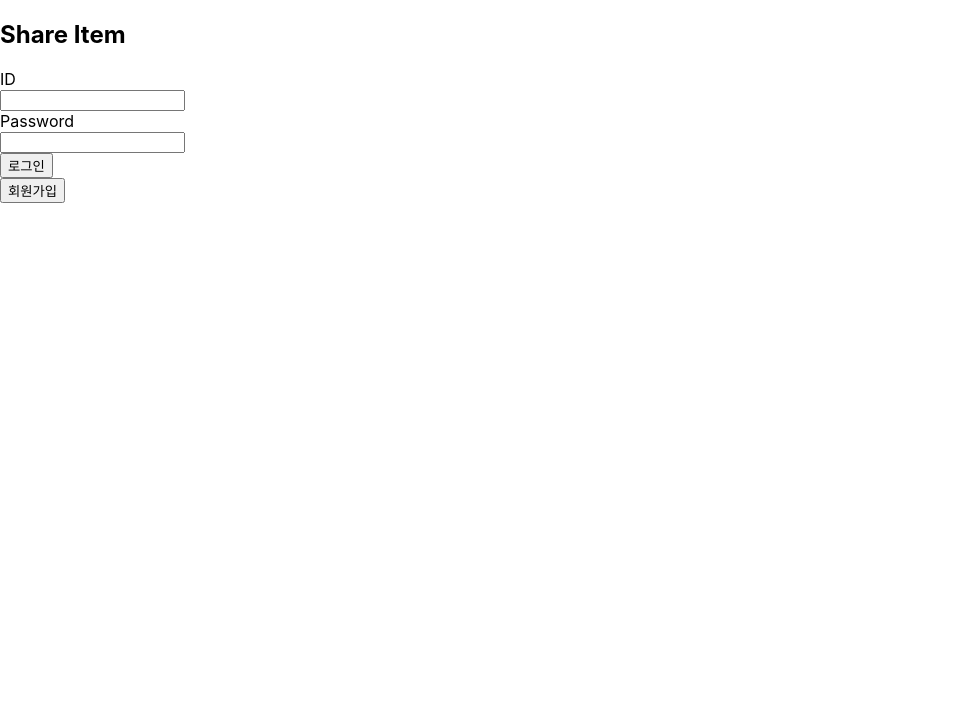
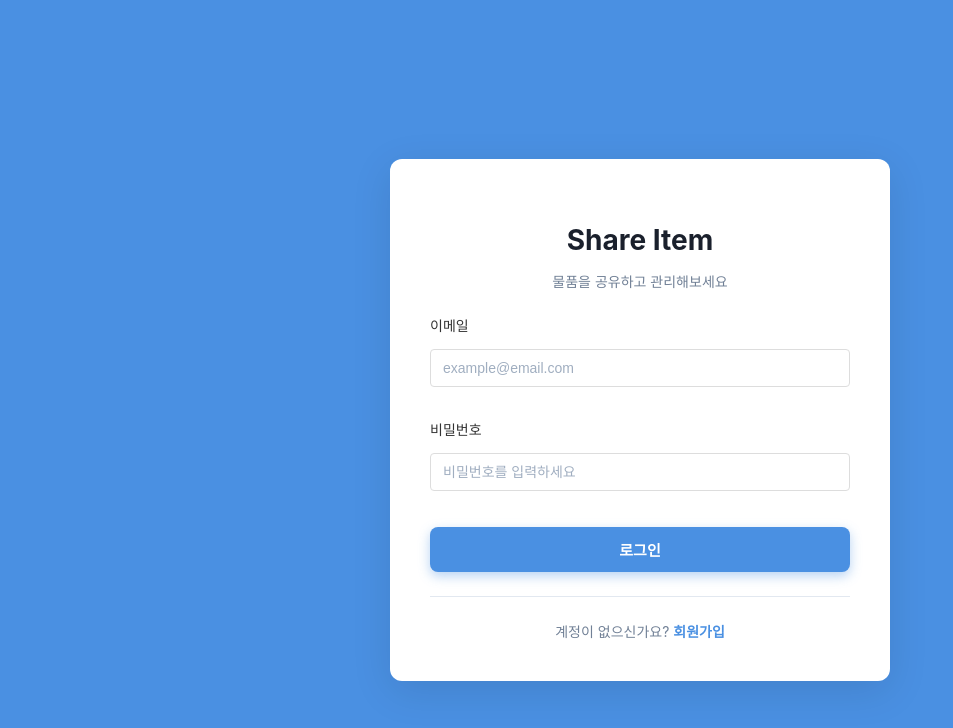
Before and after one commit to kim-jong-seong/shareitem, a React (Create React App) app: page / in a window 1280 px wide. Shown: the top 728 px of the page, without its empty margins (0-953 px from the left). Built offline with nearby package versions, Linux system fonts and the light colour scheme.

Commit message:
Login, Signup css적용

```diff
--- a/src/components/Login.js
+++ b/src/components/Login.js
@@ -1,40 +1,33 @@
 import { useState } from 'react';
 import { API_URL } from '../config';
+import '../styles/Login.css';
 
-function Login(props)
-{
-
-    const [formData, setFormData] = useState
-    ({
+function Login(props) {
+    const [formData, setFormData] = useState({
         email: '',
         password: ''
     });
 
     const [message, setMessage] = useState('');
+    const [messageType, setMessageType] = useState(''); // 'success' or 'error'
     const [loading, setLoading] = useState(false);
 
-    const handleChange = (e) =>
-    {
-        setFormData
-        ({
+    const handleChange = (e) => {
+        setFormData({
             ...formData,
             [e.target.name]: e.target.value
         });
     };
 
-    const handleSubmit = async(e) =>
-    {
+    const handleSubmit = async(e) => {
         e.preventDefault();
         setLoading(true);
         setMessage('');
 
-        try
-        {
-            const response = await fetch(`${API_URL}/api/login`,
-            {
+        try {
+            const response = await fetch(`${API_URL}/api/login`, {
                 method: 'POST',
-                headers:
-                {
+                headers: {
                     'Content-Type': 'application/json'
                 },
                 body: JSON.stringify(formData)
@@ -42,53 +35,81 @@ function Login(props)
 
             const data = await response.json();
 
-            if( response.ok )
-            {
+            if(response.ok) {
                 setMessage("로그인 성공!");
+                setMessageType('success');
                 localStorage.setItem('token', data.token);
-                props.onLoginSuccess(data.user);
+                setTimeout(() => {
+                    props.onLoginSuccess(data.user);
+                }, 500);
+            } else {
+                setMessage(data.error || '로그인 실패');
+                setMessageType('error');
             }
-            else
-            {
-                setMessage(data.error || '로그인 실패');
-            }
-        }
-        catch( error )
-        {
+        } catch(error) {
             setMessage('서버 연결 실패');
-        }
-        finally
-        {
+            setMessageType('error');
+        } finally {
             setLoading(false);
         }
     };
 
     return (
-        <div>
-            <h2>Share Item</h2>
-            <form onSubmit={handleSubmit}>
-                <div>
-                    <label>ID</label>
-                    <br/>
-                    <input type="text" name="email" value={formData.email} onChange={handleChange} required/>
+        <div className="auth-container">
+            <div className="auth-card">
+                <div className="auth-header">
+                    <h2>Share Item</h2>
+                    <p>물품을 공유하고 관리해보세요</p>
                 </div>
-                <div>
-                    <label>Password</label>
-                    <br/>
-                    <input type="password" name="password" value={formData.password} onChange={handleChange} required/>
+
+                <form className="auth-form" onSubmit={handleSubmit}>
+                    <div className="form-group">
+                        <label>이메일</label>
+                        <input
+                            type="email"
+                            name="email"
+                            value={formData.email}
+                            onChange={handleChange}
+                            placeholder="example@email.com"
+                            required
+                        />
+                    </div>
+
+                    <div className="form-group">
+                        <label>비밀번호</label>
+                        <input
+                            type="password"
+                            name="password"
+                            value={formData.password}
+                            onChange={handleChange}
+                            placeholder="비밀번호를 입력하세요"
+                            required
+                        />
+                    </div>
+
+                    {message && (
+                        <div className={`message-box ${messageType}`}>
+                            {message}
+                        </div>
+                    )}
+
+                    <div className="auth-buttons">
+                        <button
+                            type="submit"
+                            className={`btn btn-primary ${loading ? 'loading' : ''}`}
+                            disabled={loading}
+                        >
+                            {loading ? '로그인 중...' : '로그인'}
+                        </button>
+                    </div>
+                </form>
+
+                <div className="auth-footer">
+                    계정이 없으신가요? <a href="#signup" onClick={(e) => { e.preventDefault(); props.onSwitchToSignup(); }}>회원가입</a>
                 </div>
-                {message && <p>{message}</p>}
-                <div>
-                    <button type="submit" disabled={loading}>
-                        {loading ? "로그인 중..." : "로그인"}
-                    </button>
-                </div>
-                <div>
-                    <button type="button" disabled={loading} onClick={props.onSwitchToSignup}>회원가입</button>
-                </div>
-            </form>
+            </div>
         </div>
-    )
+    );
 }
 
 export default Login;
--- a/src/components/Signup.js
+++ b/src/components/Signup.js
@@ -1,40 +1,34 @@
 import { useState } from 'react';
 import { API_URL } from '../config';
+import '../styles/Login.css'; // Login과 같은 스타일 사용
 
-function Signup(props)
-{
-    const [formData, setFormData] = useState
-    ({
+function Signup(props) {
+    const [formData, setFormData] = useState({
         email: '',
         password: '',
         name: ''
     });
 
     const [message, setMessage] = useState('');
+    const [messageType, setMessageType] = useState(''); // 'success' or 'error'
     const [loading, setLoading] = useState(false);
 
-    const handleChange = (e) =>
-    {
-        setFormData
-        ({
+    const handleChange = (e) => {
+        setFormData({
             ...formData,
             [e.target.name]: e.target.value
         });
     };
 
-    const handleSubmit = async(e) =>
-    {
+    const handleSubmit = async(e) => {
         e.preventDefault();
         setLoading(true);
         setMessage('');
 
-        try
-        {
-            const response = await fetch(`${API_URL}/api/signup`,
-            {
+        try {
+            const response = await fetch(`${API_URL}/api/signup`, {
                method: 'POST',
-               headers:
-               {
+               headers: {
                     'Content-Type': 'application/json'
                },
                body: JSON.stringify(formData)
@@ -42,56 +36,93 @@ function Signup(props)
 
             const data = await response.json();
 
-            if( response.ok )
-            {
+            if(response.ok) {
                 setMessage("회원가입 성공! 로그인해주세요.");
+                setMessageType('success');
+                setFormData({ email: '', password: '', name: '' });
+                setTimeout(() => {
+                    props.onSwitchToLogin();
+                }, 1500);
+            } else {
+                setMessage(data.error || "회원가입 실패");
+                setMessageType('error');
             }
-            else
-            {
-                setMessage(data.error || "회원가입 실패");
-            }
-        }
-        catch( error )
-        {
+        } catch(error) {
             setMessage("서버 연결 실패");
-        }
-        finally
-        {
+            setMessageType('error');
+        } finally {
             setLoading(false);
         }
-    }
+    };
 
     return (
-        <div>
-            <h2>Share Item</h2>
-            <form onSubmit={handleSubmit}>
-                <div>
-                    <label>ID</label>
-                    <br/>
-                    <input type="text" name="email" value={formData.email} onChange={handleChange} required/>
+        <div className="auth-container">
+            <div className="auth-card">
+                <div className="auth-header">
+                    <h2>Share Item</h2>
+                    <p>새 계정을 만들어보세요</p>
                 </div>
-                <div>
-                    <label>Password</label>
-                    <br/>
-                    <input type="password" name="password" value={formData.password} onChange={handleChange} required/>
+
+                <form className="auth-form" onSubmit={handleSubmit}>
+                    <div className="form-group">
+                        <label>이메일</label>
+                        <input
+                            type="email"
+                            name="email"
+                            value={formData.email}
+                            onChange={handleChange}
+                            placeholder="example@email.com"
+                            required
+                        />
+                    </div>
+
+                    <div className="form-group">
+                        <label>비밀번호</label>
+                        <input
+                            type="password"
+                            name="password"
+                            value={formData.password}
+                            onChange={handleChange}
+                            placeholder="안전한 비밀번호를 입력하세요"
+                            required
+                        />
+                    </div>
+
+                    <div className="form-group">
+                        <label>이름</label>
+                        <input
+                            type="text"
+                            name="name"
+                            value={formData.name}
+                            onChange={handleChange}
+                            placeholder="홍길동"
+                            required
+                        />
+                    </div>
+
+                    {message && (
+                        <div className={`message-box ${messageType}`}>
+                            {message}
+                        </div>
+                    )}
+
+                    <div className="auth-buttons">
+                        <button
+                            type="submit"
+                            className={`btn btn-primary ${loading ? 'loading' : ''}`}
+                            disabled={loading}
+                        >
+                            {loading ? '가입 중...' : '가입하기'}
+                        </button>
+                    </div>
+                </form>
+
+                <div className="auth-footer">
+                    이미 계정이 있으신가요? <a href="#login" onClick={(e) => { e.preventDefault(); props.onSwitchToLogin(); }}>로그인</a>
                 </div>
-                <div>
-                    <label>Name</label>
-                    <br/>
-                    <input type="name" name="name" value={formData.name} onChange={handleChange} required/>
-                </div>
-                {message && <p>{message}</p>}
-                <div>
-                    <button type="submit" disabled={loading}>
-                        {loading ? "가입 중..." : "가입"}
-                    </button>
-                </div>
-                <div>
-                    <button type="button" disabled={loading} onClick={props.onSwitchToLogin}>홈으로</button>
-                </div>
-            </form>
+            </div>
         </div>
-    )
+    );
 }
 
 export default Signup;
--- /dev/null
+++ b/src/styles/Login.css
@@ -0,0 +1,214 @@
+.auth-container {
+  min-height: 100vh;
+  display: flex;
+  justify-content: center;
+  align-items: center;
+  background: #4a90e2;
+  padding: 20px;
+}
+
+.auth-card {
+  background: white;
+  border-radius: 12px;
+  box-shadow: 0 10px 40px rgba(0, 0, 0, 0.1);
+  padding: 40px;
+  width: 100%;
+  max-width: 420px;
+  animation: slideUp 0.4s ease-out;
+}
+
+@keyframes slideUp {
+  from {
+    opacity: 0;
+    transform: translateY(20px);
+  }
+  to {
+    opacity: 1;
+    transform: translateY(0);
+  }
+}
+
+.auth-header {
+  text-align: center;
+  margin-bottom: 24px;
+}
+
+.auth-header h2 {
+  font-size: 28px;
+  font-weight: 700;
+  color: #1a202c;
+  margin-bottom: 8px;
+}
+
+.auth-header p {
+  font-size: 14px;
+  color: #718096;
+}
+
+.auth-form {
+  display: flex;
+  flex-direction: column;
+  gap: 8px;
+}
+
+.form-group {
+  display: flex;
+  flex-direction: column;
+  gap: 6px;
+}
+
+.form-group label {
+  font-size: 14px;
+  font-weight: 600;
+  color: #2d3748;
+}
+
+.form-group input {
+  padding: 12px 16px;
+  border: 2px solid #e2e8f0;
+  border-radius: 8px;
+  font-size: 14px;
+  transition: all 0.2s;
+  outline: none;
+}
+
+.form-group input:focus {
+  border-color: #4a90e2;
+  box-shadow: 0 0 0 3px rgba(74, 144, 226, 0.1);
+}
+
+.form-group input::placeholder {
+  color: #a0aec0;
+}
+
+/* 메시지 박스 */
+.message-box {
+  padding: 12px 16px;
+  border-radius: 8px;
+  font-size: 14px;
+  text-align: center;
+  animation: fadeIn 0.3s ease-out;
+}
+
+.message-box.success {
+  background-color: #c6f6d5;
+  color: #22543d;
+  border: 1px solid #9ae6b4;
+}
+
+.message-box.error {
+  background-color: #fed7d7;
+  color: #742a2a;
+  border: 1px solid #fc8181;
+}
+
+@keyframes fadeIn {
+  from { opacity: 0; }
+  to { opacity: 1; }
+}
+
+/* 버튼 스타일 */
+.auth-buttons {
+  display: flex;
+  flex-direction: column;
+  gap: 10px;
+  margin-top: 4px;
+}
+
+.btn {
+  padding: 12px 20px;
+  border: none;
+  border-radius: 8px;
+  font-size: 15px;
+  font-weight: 600;
+  cursor: pointer;
+  transition: all 0.2s;
+  outline: none;
+}
+
+.btn-primary {
+  background: #4a90e2;
+  color: white;
+  box-shadow: 0 4px 12px rgba(74, 144, 226, 0.4);
+}
+
+.btn-primary:hover:not(:disabled) {
+  transform: translateY(-2px);
+  box-shadow: 0 6px 16px rgba(74, 144, 226, 0.5);
+  background: #3a7bc8;
+}
+
+.btn-primary:active:not(:disabled) {
+  transform: translateY(0);
+}
+
+.btn-secondary {
+  background: white;
+  color: #4a90e2;
+  border: 2px solid #4a90e2;
+}
+
+.btn-secondary:hover:not(:disabled) {
+  background: #f7fafc;
+}
+
+.btn:disabled {
+  opacity: 0.6;
+  cursor: not-allowed;
+}
+
+/* 로딩 스피너 */
+.btn.loading {
+  position: relative;
+  color: transparent;
+}
+
+.btn.loading::after {
+  content: '';
+  position: absolute;
+  width: 16px;
+  height: 16px;
+  top: 50%;
+  left: 50%;
+  margin-left: -8px;
+  margin-top: -8px;
+  border: 2px solid transparent;
+  border-top-color: white;
+  border-radius: 50%;
+  animation: spin 0.6s linear infinite;
+}
+
+@keyframes spin {
+  to { transform: rotate(360deg); }
+}
+
+/* 푸터 텍스트 */
+.auth-footer {
+  text-align: center;
+  margin-top: 24px;
+  padding-top: 24px;
+  border-top: 1px solid #e2e8f0;
+  font-size: 14px;
+  color: #718096;
+}
+
+.auth-footer a {
+  color: #4a90e2;
+  font-weight: 600;
+  text-decoration: none;
+}
+
+.auth-footer a:hover {
+  text-decoration: underline;
+}
+
+/* 반응형 */
+@media (max-width: 480px) {
+  .auth-card {
+    padding: 28px 24px;
+  }
+
+  .auth-header h2 {
+    font-size: 24px;
+  }
+}
```
